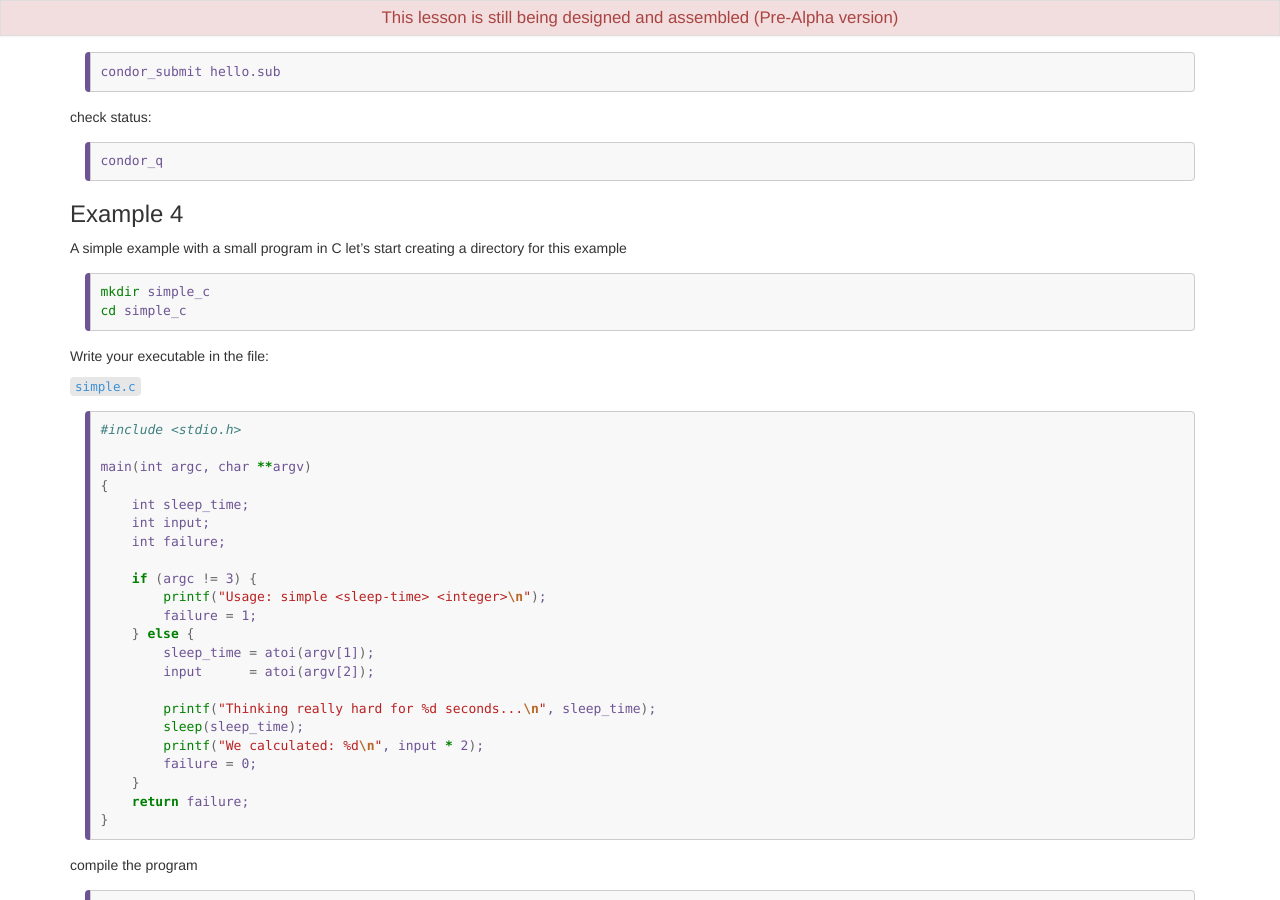
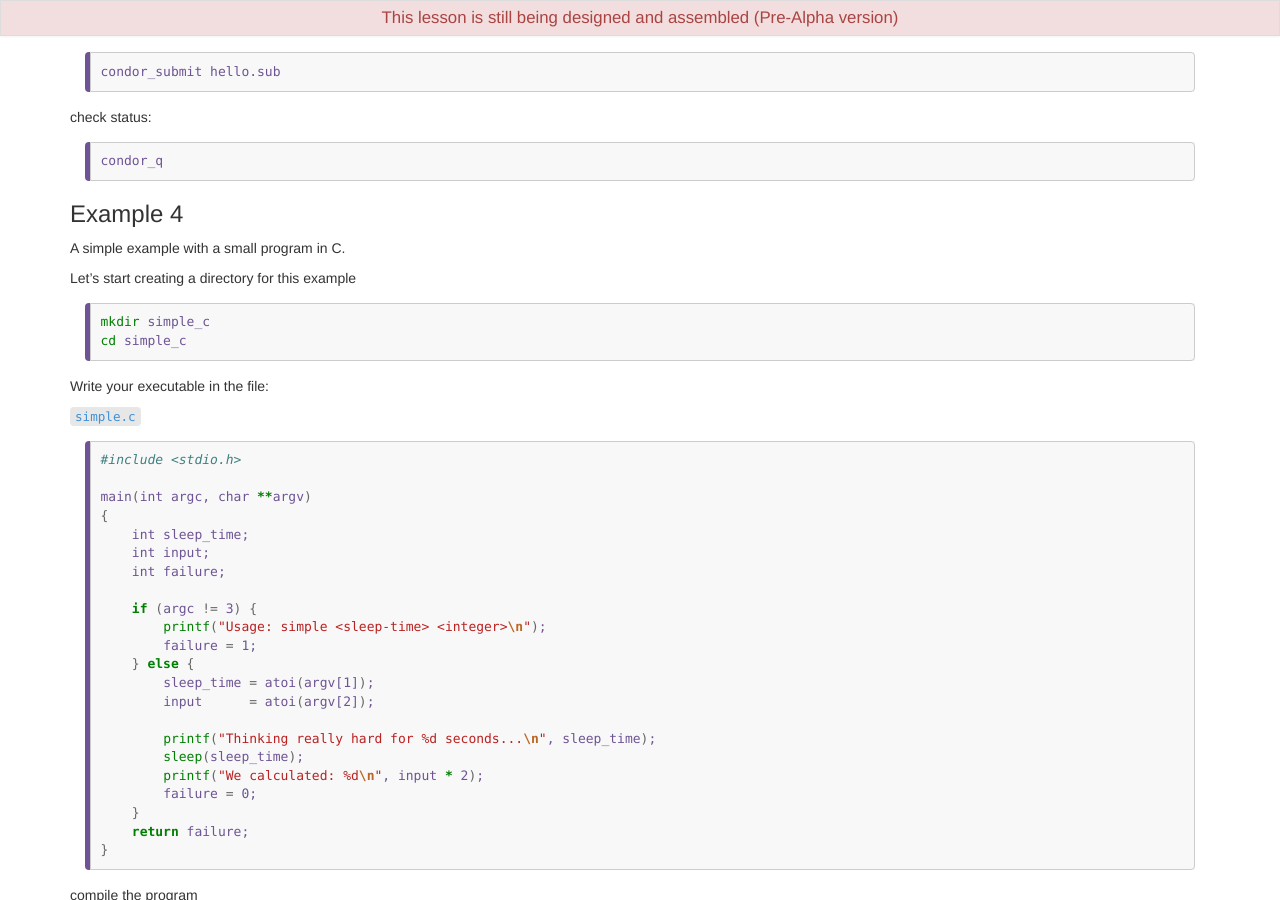
Before and after one commit to Cecilia-Duran/chicago_tier3_batch_and_storage, a Jekyll site: the page built from _episodes/04-submitting_ajob.md, in a window 1280 px wide and 900 px high, scrolled down 2823 px. Built offline with Jekyll 4.4.1, drawn with Linux system fonts in a browser that asks for light colours.

````diff
--- a/_episodes/04-submitting_ajob.md
+++ b/_episodes/04-submitting_ajob.md
@@ -162,8 +162,9 @@ condor_q
 
 ### Example 4
 
-A simple example with a small program in C
-let's start creating a directory for this example
+A simple example with a small program in C.
+
+Let's start creating a directory for this example
 
 ```bash
 mkdir simple_c
````
